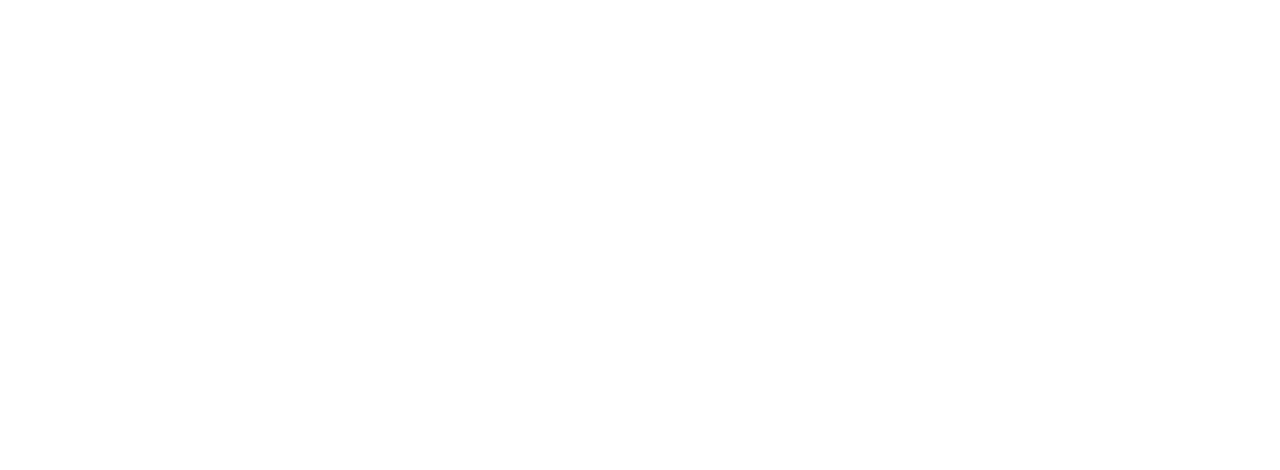
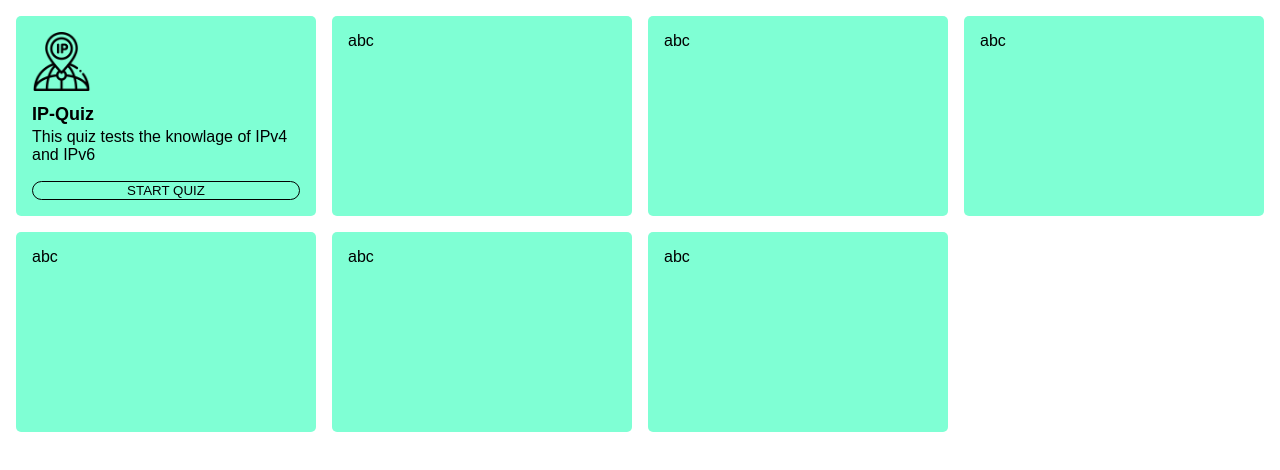
Before and after one commit to soulting/Quiz, a plain HTML site: page index.html in a window 1280 px wide. Drawn offline with Linux system fonts and the light colour scheme.

Commit message:
overall frame for first window

```diff
--- a/index.html
+++ b/index.html
@@ -4,6 +4,24 @@
     <meta charset="UTF-8" />
     <meta name="viewport" content="width=device-width, initial-scale=1.0" />
     <title>Quiz</title>
+    <link rel="stylesheet" href="./styles/styles.css" />
   </head>
-  <body></body>
+  <body>
+    <section class="main-section">
+      <div class="quiz-container">
+        <img class="icon" src="./imgs/ip.png" alt="ip icon" />
+        <p class="quiz-title">IP-Quiz</p>
+        <p class="quiz-description">
+          This quiz tests the knowlage of IPv4 and IPv6
+        </p>
+        <button class="start-quiz">START QUIZ</button>
+      </div>
+      <div class="quiz-container">abc</div>
+      <div class="quiz-container">abc</div>
+      <div class="quiz-container">abc</div>
+      <div class="quiz-container">abc</div>
+      <div class="quiz-container">abc</div>
+      <div class="quiz-container">abc</div>
+    </section>
+  </body>
 </html>
--- /dev/null
+++ b/styles/styles.css
@@ -0,0 +1,81 @@
+body {
+  margin: 0px;
+  padding: 0px;
+  display: flex;
+  justify-content: center;
+  align-items: center;
+  font-family: Arial, Helvetica, sans-serif;
+}
+
+.main-section {
+  min-height: 100vh;
+  width: 100vw;
+  display: flex;
+  flex-wrap: wrap;
+  justify-content: flex-start;
+  align-items: flex-start;
+  align-content: flex-start;
+  padding: 1vh;
+}
+
+.quiz-container {
+  box-sizing: border-box;
+  display: flex;
+  flex-direction: column;
+  background-color: aquamarine;
+  height: 25vh;
+  width: calc(25% - 2vh);
+  padding: 2vh;
+  margin: 1vh;
+  border-radius: 5px;
+  align-items: baseline;
+  overflow: hidden;
+}
+
+.icon {
+  object-fit: contain;
+  height: 35%;
+  margin: 0px;
+  padding: 0px;
+  margin-bottom: 5%;
+}
+
+.quiz-title {
+  font-size: large;
+  font-weight: bold;
+  height: 20%;
+  margin: 0px;
+  padding: 0px;
+}
+
+.quiz-description {
+  font-size: medium;
+  height: 45%;
+  margin: 0px;
+  padding: 0px;
+}
+
+.start-quiz {
+  border: 1px solid black;
+  background-color: transparent;
+  border-radius: 10px;
+  width: 100%;
+}
+
+@media (max-width: 700px) {
+  .quiz-container {
+    width: calc(33% - 2vh);
+  }
+}
+
+@media (max-width: 550px) {
+  .quiz-container {
+    width: calc(50% - 2vh);
+  }
+}
+
+@media (max-width: 400px) {
+  .quiz-container {
+    width: calc(100% - 2vh);
+  }
+}
```
Also changed, not shown: quiz-data/meta-info.json (added, +58 -0 lines), imgs/ip.png (added), imgs/iso-osi.png (added), imgs/networks.png (added), imgs/os.png (added), scripts/quiz-loader.js (added).
